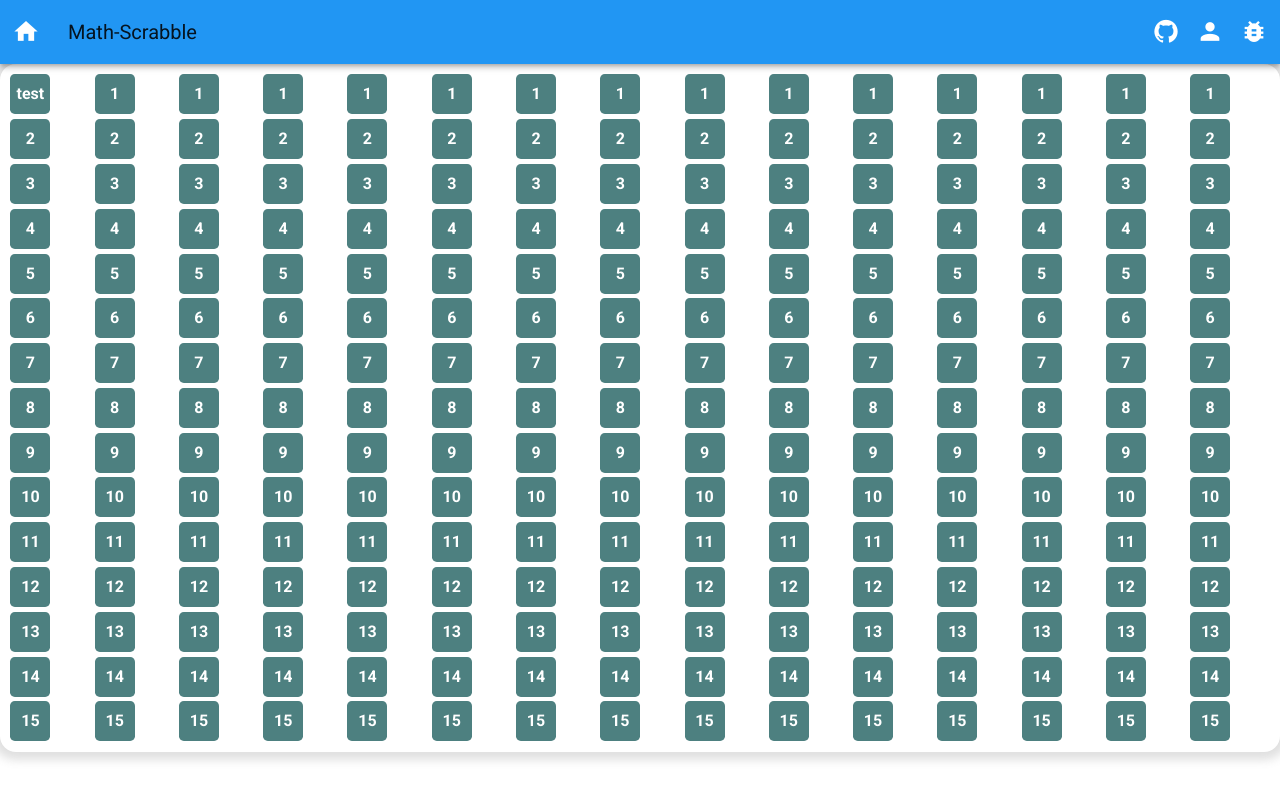
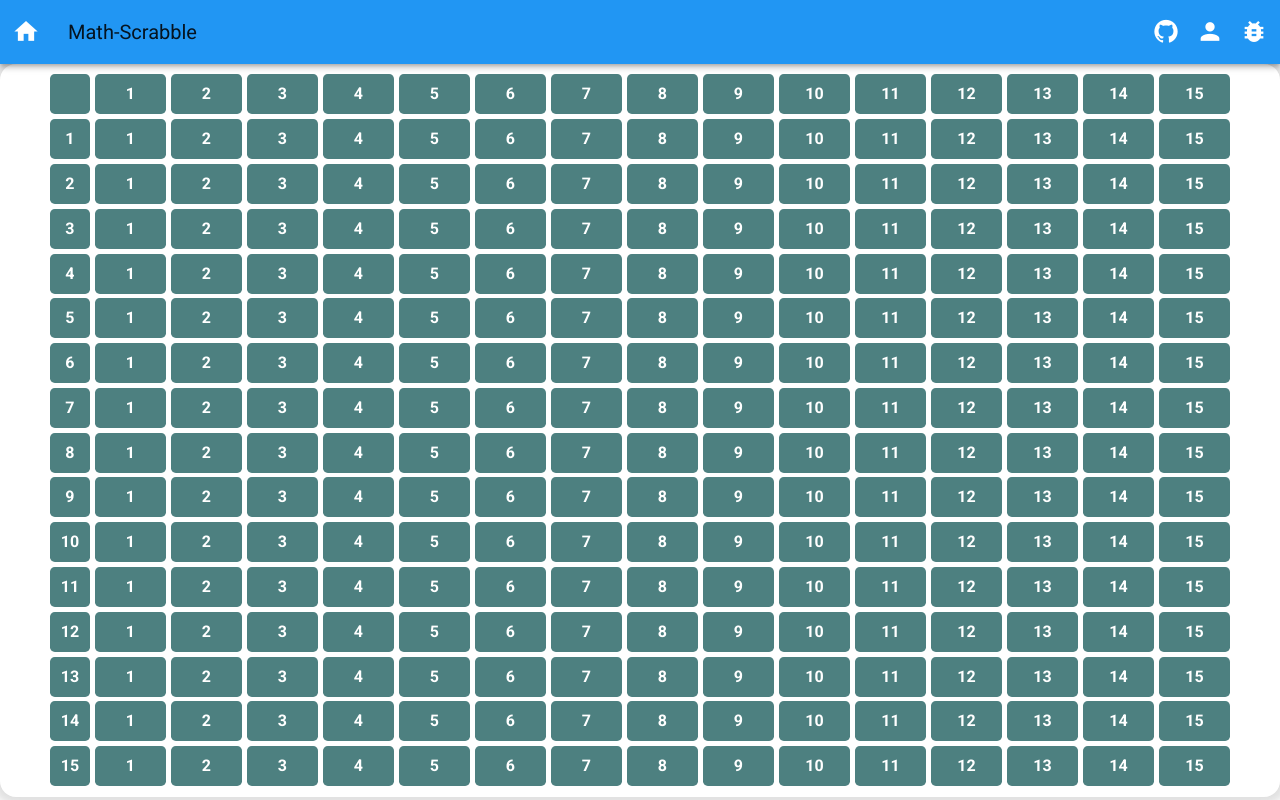
Before and after one commit to lukaswanner/vuetifiy, a Vue app: page / in a window 1280 px wide. Built offline with nearby package versions, Linux system fonts and the light colour scheme.

Commit message:
grid works kinda

```diff
--- a/src/components/grid.vue
+++ b/src/components/grid.vue
@@ -1,13 +1,11 @@
 <template>
 
     <div class="myGrid">
-        <v-col class="myCol" v-for="(n) in size" :key="n">
-            <v-row class="myRow" v-for="(x,i) in size" :key="x">
-                <div v-if="(n-1) === 0 && (x-1) === 0" class="myCell myLabel">
-                    test
-                </div>
-
-                <div v-else class="myCell myLabel"> {{ x }}</div>
+        <v-container>
+            <v-row>
+                <div class="myCell myLabel"></div>
+                <v-col v-for="(n,i) in size" :key="n" class="myCell myLabel">
+                    {{ n }}
                     <div v-for="(m,index) in cells[i]" :key="m">
                         <div v-if="m !== ''" class="myCell myCard">
                             <div class="myCharacter"> {{m}}</div>
@@ -24,10 +22,34 @@
                         </div>
 
                     </div>
+                </v-col>
             </v-row>
-        </v-col>
+            <v-row class="myRow" v-for="(n) in size" :key="n">
+                <div class="myCell myLabel">
+                    {{n}}
+                </div>
+                <v-col v-for="(n,i) in size" :key="n" class="myCell myLabel">
+                    {{ n }}
+                    <div v-for="(m,index) in cells[i]" :key="m">
+                        <div v-if="m !== ''" class="myCell myCard">
+                            <div class="myCharacter"> {{m}}</div>
+                            <div class="myPoint"> {{points[m]}}</div>
                         </div>
 
+                        <div v-else-if="kind[i][index] ==='n'" class="myCell normal"
+                             @click="addclick(mygrid,$event)"></div>
+                        <div v-else-if="kind[i][index] ==='d'" class="myCell double" @click="addclick(mygrid,$event)">
+                            x2
+                        </div>
+                        <div v-else-if="kind[i][index] ==='t'" class="myCell triple" @click="addclick(mygrid,$event)">
+                            x3
+                        </div>
+
+                    </div>
+                </v-col>
+            </v-row>
+        </v-container>
+    </div>
 </template>
 
 <script>
@@ -66,7 +88,9 @@
         border-radius: 1em;
         grid-gap: 0;
         padding: .5em;
+        margin: 0px;
     }
+
 
     .myCell {
         display: flex;
@@ -77,6 +101,9 @@
         min-height: 2.5em;
         border-radius: .3em;
         margin: .15em;
+
+        max-height: 2em;
+        max-width: 2em;
 
         background: #f0f0f0;
         box-shadow: inset 3px 3px 6px 4px rgba(100, 100, 100, 0.15);
@@ -90,4 +117,5 @@
         color: white;
         box-shadow: none;
     }
+
 </style>
```
Lines whose indentation alone changed are shown as unchanged.
